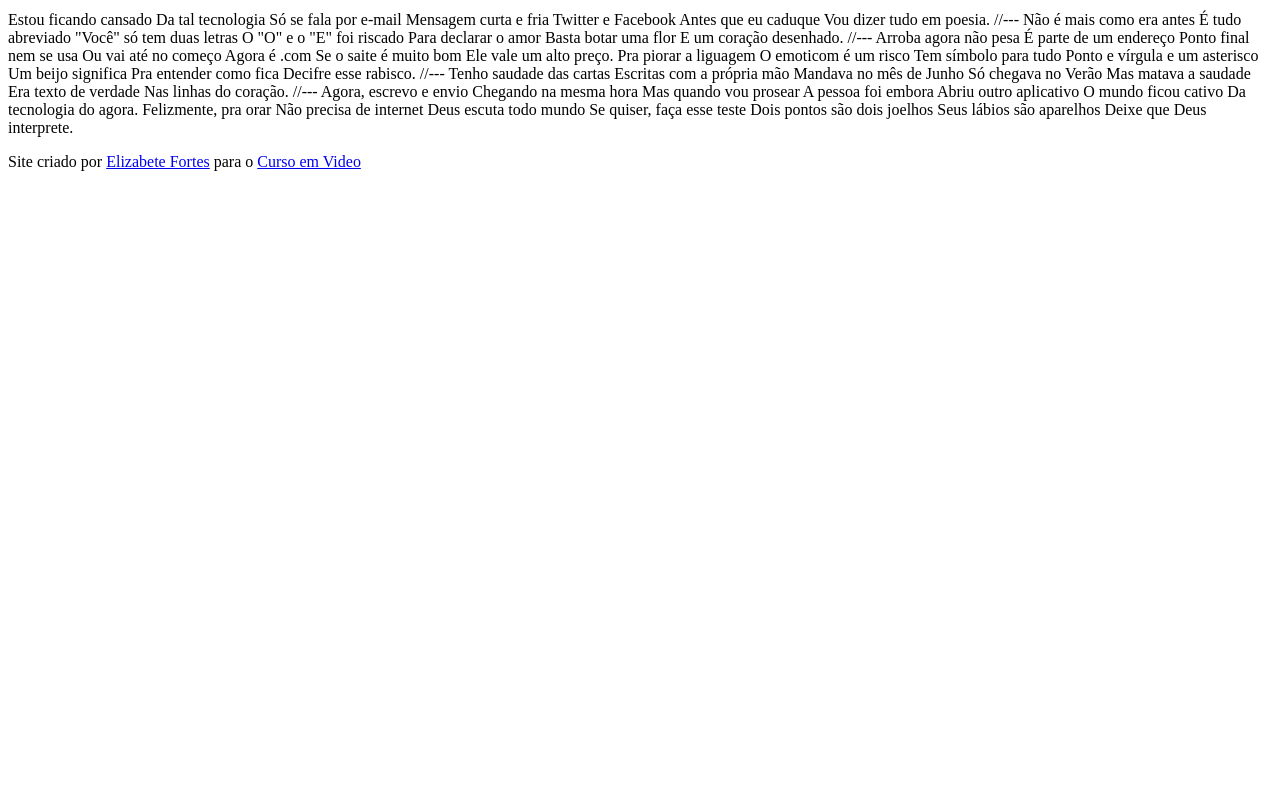
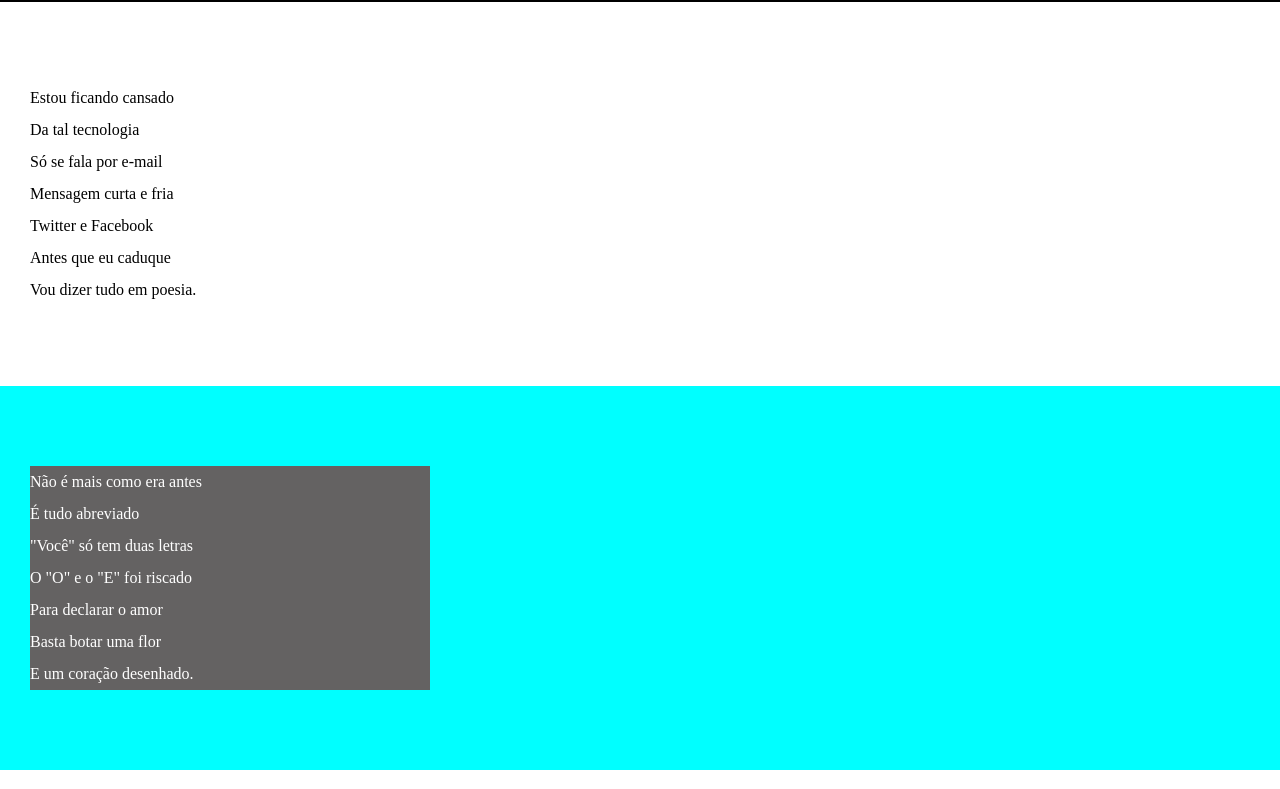
Before and after one commit to ElizabeteFortes/projetocordel, a plain HTML site: page index.html in a window 1280 px wide. Shown: the part 103-892 px from the top of the page. Before the commit the page ends 800 px from the top, so only its background shows below. Drawn offline with Linux system fonts and the light colour scheme.

Commit message:
addestilo

```diff
--- a/index.html
+++ b/index.html
@@ -4,6 +4,8 @@
     <meta charset="UTF-8">
     <meta name="viewport" content="width=device-width, initial-scale=1.0">
     <title>Cordel Moderno</title>
+    <link rel="stylesheet" href="style.css">
+
 </head>
 <body>
     <header>
@@ -17,70 +19,78 @@
 
     </header>
 
+    <section class="normal">
+        <p>Estou ficando cansado <br>
+        Da tal tecnologia <br>
+        Só se fala por e-mail <br>
+        Mensagem curta e fria <br>
+        Twitter e Facebook <br>
+        Antes que eu caduque <br>
+        Vou dizer tudo em poesia.
+     </p>
+    </section>
 
-        Estou ficando cansado
-        Da tal tecnologia
-        Só se fala por e-mail
-        Mensagem curta e fria
-        Twitter e Facebook
-        Antes que eu caduque
-        Vou dizer tudo em poesia.
+    <section class="imagem">
+        <p>Não é mais como era antes <br>
+        É tudo abreviado <br>
+        "Você" só tem duas letras <br>
+        O "O" e o "E" foi riscado <br>
+        Para declarar o amor <br>
+        Basta botar uma flor <br>
+        E um coração desenhado.
+        </p>
+    </section>
 
-        //---
+    <section class="normal">
+        <p>Arroba agora não pesa <br>
+        É parte de um endereço <br>
+        Ponto final nem se usa <br>
+        Ou vai até no começo <br>
+        Agora é .com <br>
+        Se o saite é muito bom <br>
+        Ele vale um alto preço. <br>
+        </p>
 
-        Não é mais como era antes
-        É tudo abreviado
-        "Você" só tem duas letras
-        O "O" e o "E" foi riscado
-        Para declarar o amor
-        Basta botar uma flor
-        E um coração desenhado.
+        <p>Pra piorar a liguagem <br>
+        O emoticom é um risco <br>
+        Tem símbolo para tudo <br>
+        Ponto e vírgula e um asterisco <br>
+        Um beijo significa <br>
+        Pra entender como fica <br>
+        Decifre esse rabisco.
+        </p>
+    </section>
 
-        //---
+    <section class="imagem">
+        <p>Tenho saudade das cartas <br>
+        Escritas com a própria mão <br>
+        Mandava no mês de Junho <br>
+        Só chegava no Verão <br>
+        Mas matava a saudade <br>
+        Era texto de verdade <br>
+        Nas linhas do coração.
+        </p>
+    </section>
 
-        Arroba agora não pesa
-        É parte de um endereço
-        Ponto final nem se usa
-        Ou vai até no começo
-        Agora é .com
-        Se o saite é muito bom
-        Ele vale um alto preço.
+    <section class="normal">
+        <p>Agora, escrevo e envio <br>
+        Chegando na mesma hora <br>
+        Mas quando vou prosear <br>
+        A pessoa foi embora <br>
+        Abriu outro aplicativo <br>
+        O mundo ficou cativo <br>
+        Da tecnologia do agora. <br>
+        </p>
 
-        Pra piorar a liguagem
-        O emoticom é um risco
-        Tem símbolo para tudo
-        Ponto e vírgula e um asterisco
-        Um beijo significa
-        Pra entender como fica
-        Decifre esse rabisco.
-
-        //---
-
-        Tenho saudade das cartas
-        Escritas com a própria mão
-        Mandava no mês de Junho
-        Só chegava no Verão
-        Mas matava a saudade
-        Era texto de verdade
-        Nas linhas do coração.
-
-        //---
-
-        Agora, escrevo e envio
-        Chegando na mesma hora
-        Mas quando vou prosear
-        A pessoa foi embora
-        Abriu outro aplicativo
-        O mundo ficou cativo
-        Da tecnologia do agora.
-
-        Felizmente, pra orar
-        Não precisa de internet
-        Deus escuta todo mundo
-        Se quiser, faça esse teste
-        Dois pontos são dois joelhos
-        Seus lábios são aparelhos
+        <p>Felizmente, pra orar <br>
+        Não precisa de internet <br>
+        Deus escuta todo mundo <br>
+        Se quiser, faça esse teste <br>
+        Dois pontos são dois joelhos <br>
+        Seus lábios são aparelhos <br>
         Deixe que Deus interprete.
+        </p>
+    </section>
 
     <footer>
         <p>Site criado por <a href="https://github.com/ElizabeteFortes/de12" target="_blank">Elizabete Fortes</a> para o <a href="https://www.cursoemvideo.com" target="_blank">Curso em Video</a></p>
--- /dev/null
+++ b/style.css
@@ -0,0 +1,65 @@
+@charset "utf-8";
+
+*{
+    margin: 0px;
+    padding: 0px;
+}
+
+html, body{
+    min-height: 100vh;
+    background-color: darkgray;
+}
+
+header{
+    background-color: black;
+    color: white;
+    text-align: center;
+}
+
+h1{
+    padding-top: 50px;
+    text-transform: uppercase;
+}
+
+padding > p {
+    padding-bottom: 50px;
+}
+
+a{
+    color:white;
+    text-decoration: none;
+    font-weight: bolder;
+}
+
+a:hover{
+    text-decoration: underline;
+}
+
+section{
+    padding-top: 10vh;
+    padding-bottom: 10vh;
+    line-height: 2em;
+    padding-left: 30px;
+}
+
+section.normal{
+    background-color: white;
+    color: black;
+}
+
+section.imagem{
+    background-color: aqua;
+    color: white;
+}
+
+section.imagem p{
+    width: 400px;
+    background-color: rgb(100, 98, 98);
+}
+
+footer{
+    background-color: black;
+    text-align: center;
+    color: white;
+    padding: 10px;
+}
```
